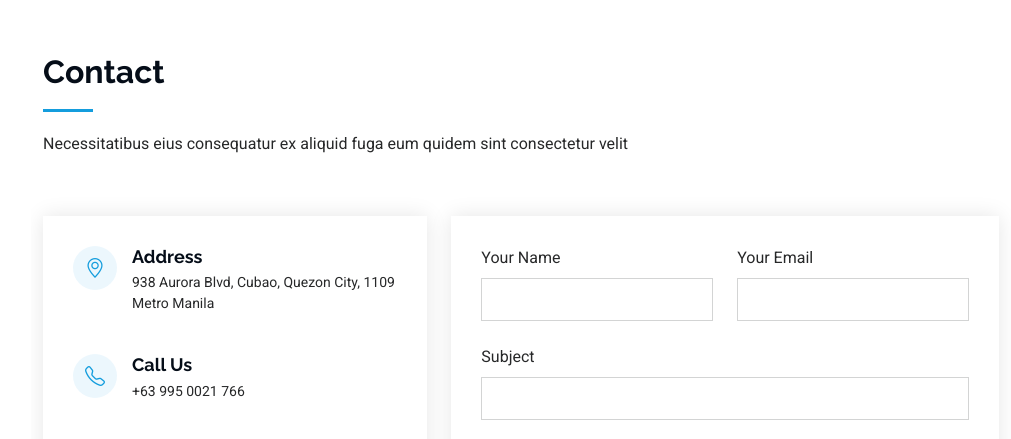
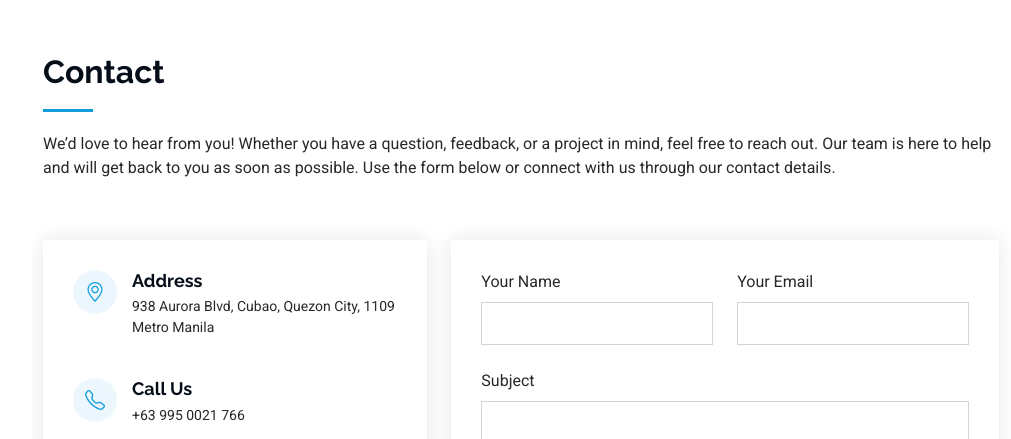
Before and after one commit to atomcarino/atomcarino.github.io, a plain HTML site: page index.html in a window 1280 px wide. Shown: the part 5500-5939 px from the top of the page, without its empty margins (269-1280 px from the left). Drawn offline with Linux system fonts and the light colour scheme.

Commit message:
Update index.html

```diff
--- a/index.html
+++ b/index.html
@@ -551,7 +551,7 @@
       <!-- Section Title -->
       <div class="container section-title" data-aos="fade-up">
         <h2>Contact</h2>
-        <p>Necessitatibus eius consequatur ex aliquid fuga eum quidem sint consectetur velit</p>
+        <p>We’d love to hear from you! Whether you have a question, feedback, or a project in mind, feel free to reach out. Our team is here to help and will get back to you as soon as possible. Use the form below or connect with us through our contact details.</p>
       </div><!-- End Section Title -->
 
       <div class="container" data-aos="fade-up" data-aos-delay="100">
```
